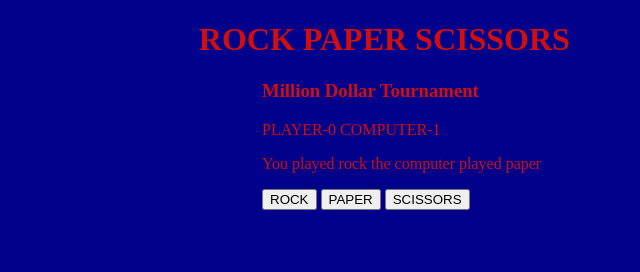
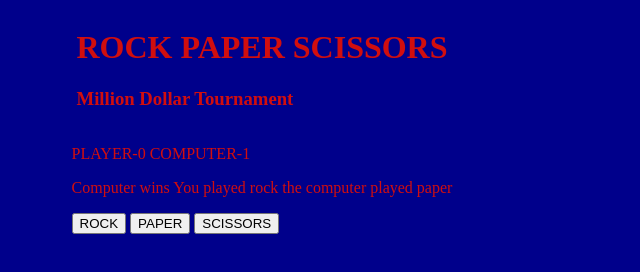
Before and after one commit to NBowersx/RockPaperScissors, a plain HTML site: page index.html in a window 1280 px wide. Both pictures are taken after a click on the button "ROCK". Shown: the whole page, without its empty margins (378-1018 px from the left). Drawn offline with Linux system fonts and the light colour scheme.

Commit message:
change css to have contents in the middle

```diff
--- a/script.js
+++ b/script.js
@@ -25,15 +25,17 @@ computerChoice = Math.floor(Math.random()*3)
     playerChoice =='rock' && computerChoice == "scissors" ||
     playerChoice =='scissors' && computerChoice == "paper"){
         playerScore++
+        winner='Player wins'
     }
     if (computerChoice =='paper' && playerChoice == "rock" ||
     computerChoice =='rock' && playerChoice == "scissors" ||
     computerChoice =='scissors' && playerChoice == "paper"){
     computerScore++
+    winner='Computer wins'
     }
 
     score.innerHTML= "PLAYER-"+playerScore +" COMPUTER-" +computerScore
-    result.innerHTML= ` You played ${playerChoice} the computer played ${computerChoice}`;
+    result.innerHTML= `${winner} You played ${playerChoice} the computer played ${computerChoice}`;
     if (playerChoice == computerChoice){
     }
     if (playerScore == 5 || computerScore ==5){
--- a/style.css
+++ b/style.css
@@ -1,8 +1,9 @@
 body {
     background-color: darkblue;
     color: rgb(209, 14, 14);
-    margin-left: 50%;
+    display: flex;
+    justify-content: center;
+    align-items: center;
+    flex-direction: column;
+
 }
-h1{
-    margin-left: -10%;
-}
```
